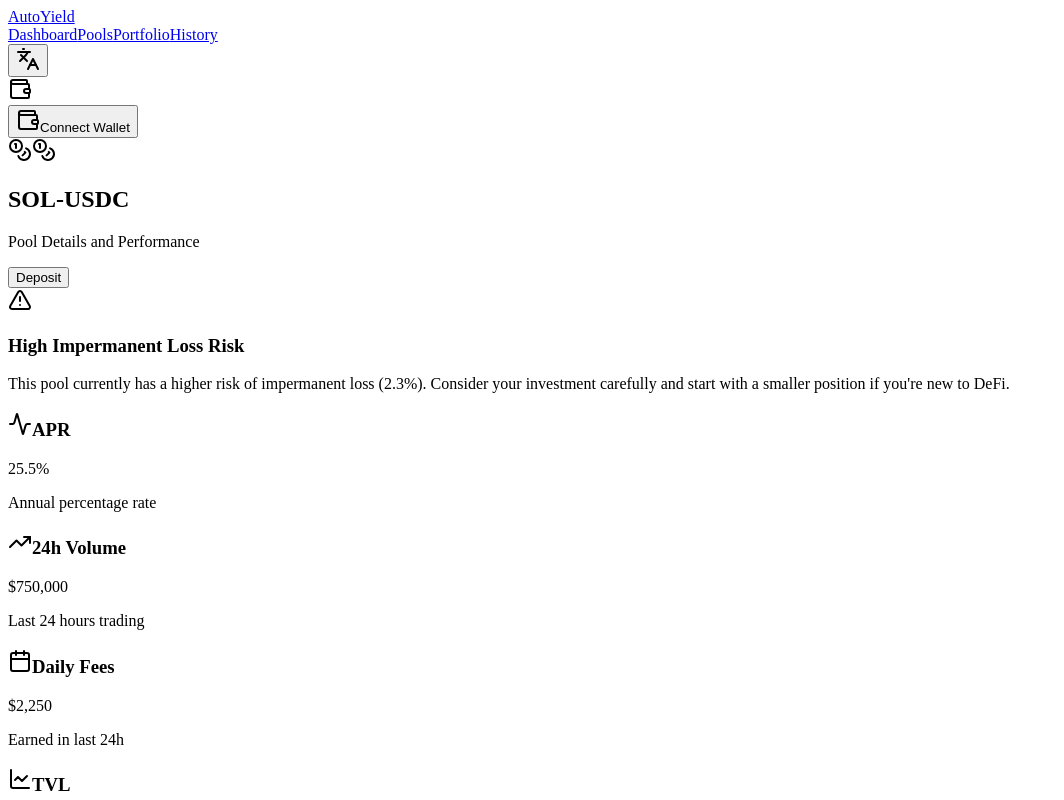
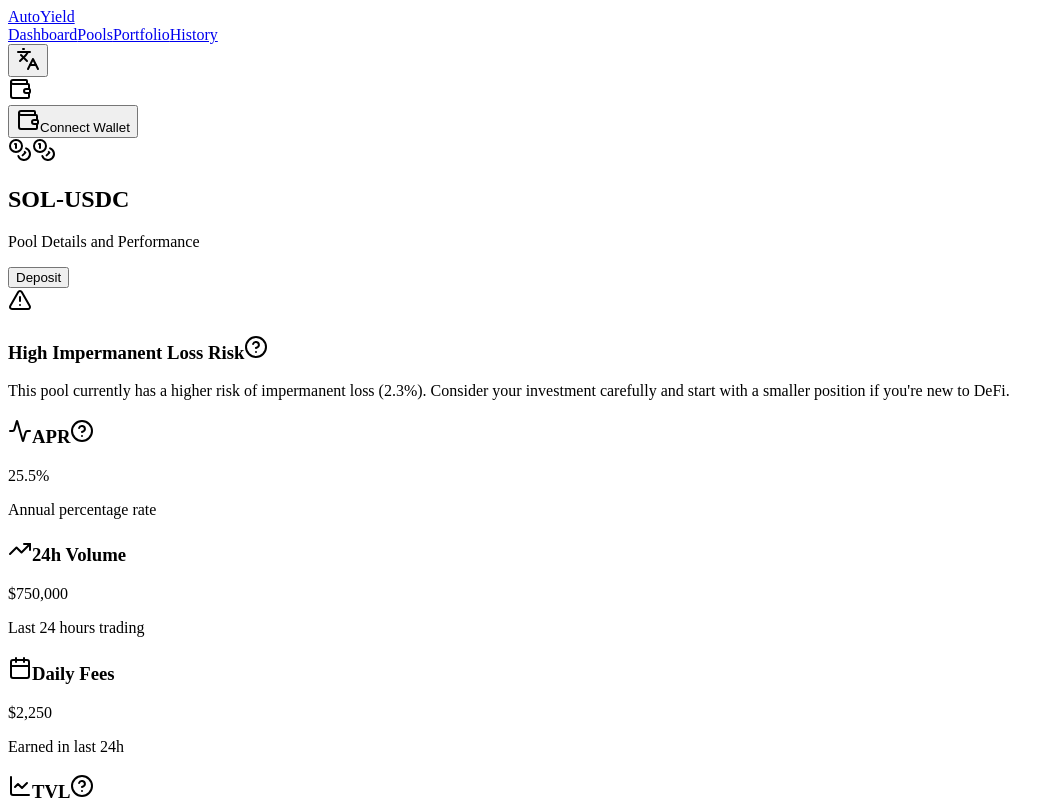
Before and after one commit to AutoYield-DeFi/AY, a React (Vite) app in the folder client/: page /pools/1 in a window 1280 px wide. Shown: the top 800 px of the page, without its empty margins (0-1064 px from the left). Built offline with nearby package versions, Linux system fonts and the light colour scheme.

Commit message:
Enhance user experience by adding tooltips for DeFi terms, streamlining the deposit flow, and improving strategy card displays.
Screenshot: https://storage.googleapis.com/screenshot-production-us-central1/7d76da56-91a3-4197-acd7-40c116d48bcd/23c8bdd6-81ff-40fa-bccc-e868d0b8daf6.jpg

```diff
--- /dev/null
+++ b/client/src/components/ui/defi-tooltip.tsx
@@ -0,0 +1,73 @@
+import {
+  Tooltip,
+  TooltipContent,
+  TooltipProvider,
+  TooltipTrigger,
+} from "@/components/ui/tooltip";
+import { HelpCircle } from "lucide-react";
+import { memo } from "react";
+import { useTranslation } from "react-i18next";
+
+// Define all DeFi terms and their explanations
+const DEFI_TERMS = {
+  apr: {
+    term: "APR",
+    explanation: "Annual Percentage Rate - The yearly interest rate earned on your investment, excluding compound interest."
+  },
+  apy: {
+    term: "APY",
+    explanation: "Annual Percentage Yield - The total return on investment over a year, including compound interest."
+  },
+  tvl: {
+    term: "TVL",
+    explanation: "Total Value Locked - The total amount of assets deposited in a DeFi protocol."
+  },
+  impermanent_loss: {
+    term: "Impermanent Loss",
+    explanation: "Temporary loss of funds when providing liquidity to a pool, caused by changes in the price ratio of paired tokens."
+  },
+  liquidity: {
+    term: "Liquidity",
+    explanation: "The ease with which an asset can be converted to cash or traded without affecting its market price."
+  },
+  pool_share: {
+    term: "Pool Share",
+    explanation: "Your percentage ownership of the total assets in a liquidity pool."
+  },
+  slippage: {
+    term: "Slippage",
+    explanation: "The difference between expected and actual price due to market movement during transaction processing."
+  }
+} as const;
+
+type DefiTerm = keyof typeof DEFI_TERMS;
+
+interface DefiTooltipProps {
+  term: DefiTerm;
+  children: React.ReactNode;
+}
+
+export const DefiTooltip = memo(function DefiTooltip({ term, children }: DefiTooltipProps) {
+  const { t } = useTranslation();
+
+  return (
+    <TooltipProvider>
+      <Tooltip delayDuration={300}>
+        <TooltipTrigger asChild>
+          <span className="inline-flex items-center gap-1 cursor-help">
+            {children}
+            <HelpCircle className="h-4 w-4 text-muted-foreground" />
+          </span>
+        </TooltipTrigger>
+        <TooltipContent className="max-w-xs">
+          <p className="font-medium">{DEFI_TERMS[term].term}</p>
+          <p className="text-sm text-muted-foreground">
+            {t(`defi.terms.${term}`, DEFI_TERMS[term].explanation)}
+          </p>
+        </TooltipContent>
+      </Tooltip>
+    </TooltipProvider>
+  );
+});
+
+export type { DefiTerm };
--- a/client/src/pages/pool-detail.tsx
+++ b/client/src/pages/pool-detail.tsx
@@ -9,6 +9,7 @@ import { useTranslation } from "react-i18next";
 import { SiBitcoin, SiEthereum } from "react-icons/si";
 import { CoinsIcon, AlertTriangle, TrendingUp, LineChart, Calendar, Activity } from "lucide-react";
 import { ResponsiveContainer, AreaChart, Area, XAxis, YAxis, Tooltip } from "recharts";
+import { DefiTooltip } from "@/components/ui/defi-tooltip";
 
 const TokenIcon = ({ symbol }: { symbol: string }) => {
   switch (symbol.toUpperCase()) {
@@ -64,7 +65,11 @@ export default function PoolDetail() {
         <div className="bg-yellow-500/10 border border-yellow-500/20 rounded-lg p-4 flex items-start gap-3">
           <AlertTriangle className="h-5 w-5 text-yellow-500 shrink-0 mt-0.5" />
           <div>
-            <h3 className="font-medium text-yellow-500">{t('pools.high_il_warning_title')}</h3>
+            <h3 className="font-medium text-yellow-500 flex items-center gap-2">
+              <DefiTooltip term="impermanent_loss">
+                {t('pools.high_il_warning_title')}
+              </DefiTooltip>
+            </h3>
             <p className="text-sm text-muted-foreground mt-1">
               {t('pools.high_il_warning', { percentage: pool.impermanentLoss })}
             </p>
@@ -77,7 +82,7 @@ export default function PoolDetail() {
           <CardHeader>
             <CardTitle className="flex items-center gap-2">
               <Activity className="h-4 w-4" />
-              {t('common.apr')}
+              <DefiTooltip term="apr">{t('common.apr')}</DefiTooltip>
             </CardTitle>
           </CardHeader>
           <CardContent>
@@ -128,7 +133,7 @@ export default function PoolDetail() {
           <CardHeader>
             <CardTitle className="flex items-center gap-2">
               <LineChart className="h-4 w-4" />
-              {t('common.tvl')}
+              <DefiTooltip term="tvl">{t('common.tvl')}</DefiTooltip>
             </CardTitle>
           </CardHeader>
           <CardContent>
```
